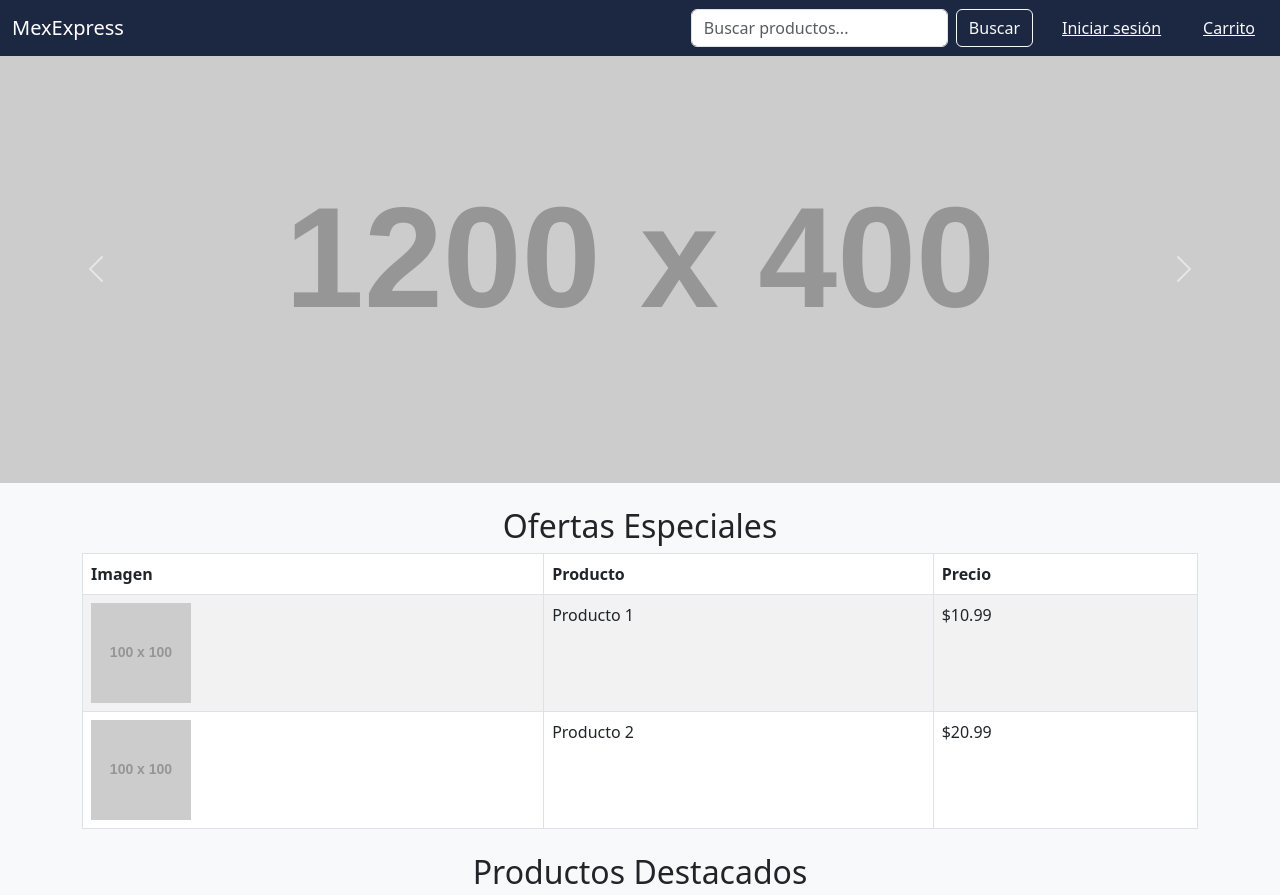
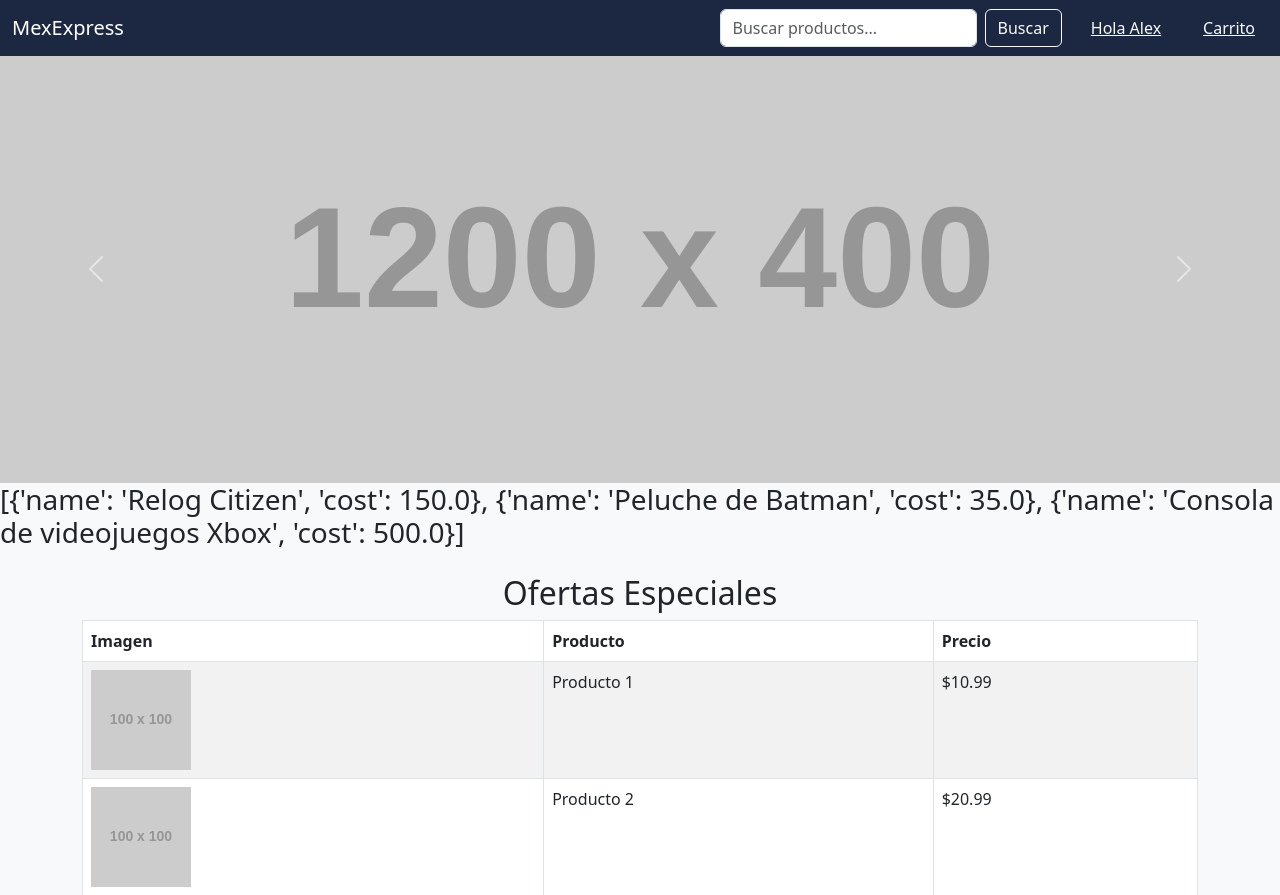
Before and after one commit to aalexrguez/DJANGO, a Django app: page / in a window 1280 px wide. Shown: the top 895 px of the page. Run offline with Django 4.2, Linux system fonts and the light colour scheme; grey boxes labelled with a size stand in for pictures from a placeholder-image service; some libraries are stand-ins or nearby versions.

Commit message:
Se agregaron ofertas especiales al views y al index

```diff
--- a/mexexpress/shopApp/views.py
+++ b/mexexpress/shopApp/views.py
@@ -4,12 +4,23 @@ from django.http import HttpResponse
 def index(request):
 
     productos = [
-        'Reloj Citizen',
-        'Playera del Barcelona',
-        'Crema para piel'
+        {
+         'name' : 'Relog Citizen',
+         'cost' : 150.00
+         },
+         {
+             'name' : 'Peluche de Batman',
+             'cost' : 35.00
+         },
+         {
+             'name' : 'Consola de videojuegos Xbox',
+             'cost' : 500.00
+         }
     ]
     context = {
-       "products":productos,
+        "user" : "Alex",
+       "speacial_offers": productos
+
 
     }
     return render(request,'shopApp/index.html',context)
--- a/mexexpress/templates/shopApp/index.html
+++ b/mexexpress/templates/shopApp/index.html
@@ -25,7 +25,13 @@
                     <button class="btn btn-outline-light text-light" type="submit">Buscar</button>
                 </form>
                 <ul class="navbar-nav mr-auto mt-2 mt-lg-0">
-                    <button class="btn btn-link ms-3 text-light">Iniciar sesión</button>
+                    <button class="btn btn-link ms-3 text-light">
+                        {% if user == "guest" %}
+                            Iniciar Sesion
+                        {% else %}
+                            Hola {{user}}
+                        {% endif %}
+                    </button>
                     <button class="btn btn-link ms-3 text-light">Carrito</button>
                 </ul>
 
@@ -53,6 +59,8 @@
             <span class="carousel-control-next-icon"></span>
         </button>
     </div>
+
+    <h3>{{speacial_offers}}</h3>
 
     <!-- Tabla de ofertas -->
     <div class="container my-4">
```
